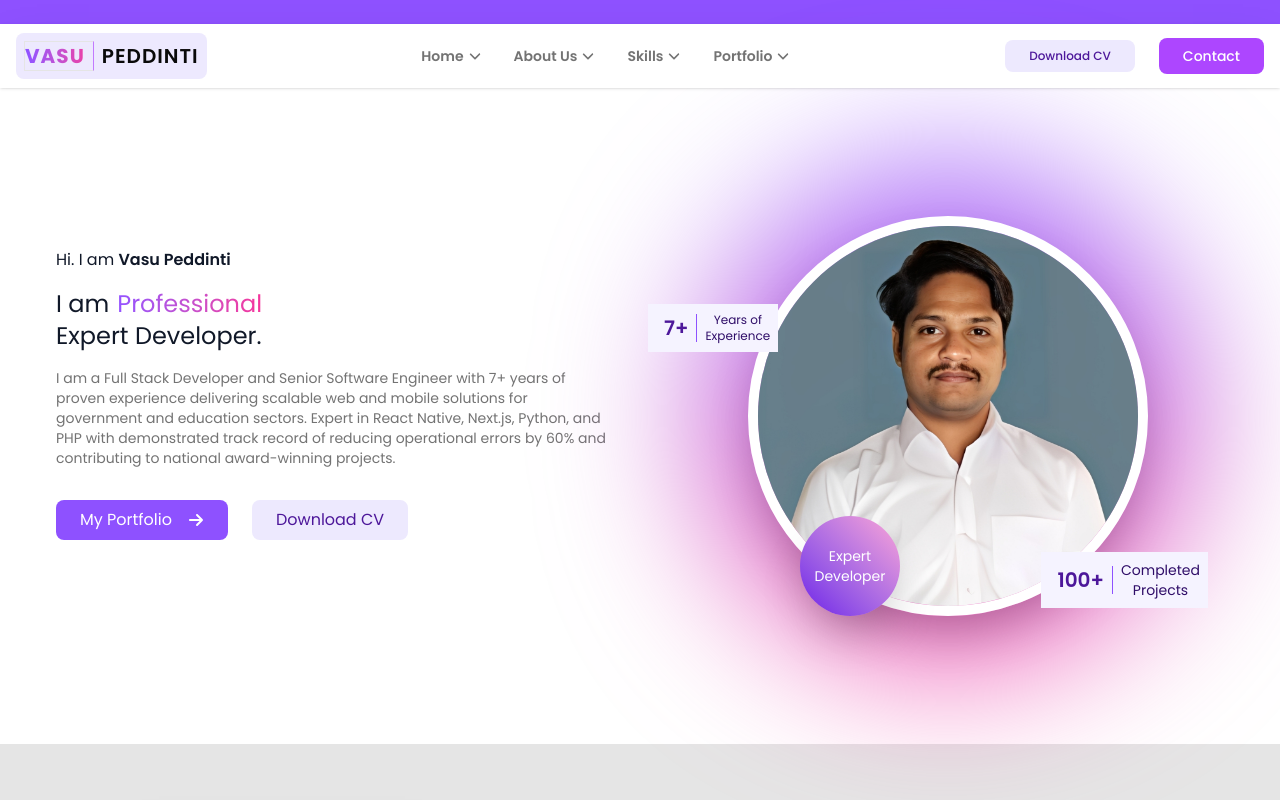
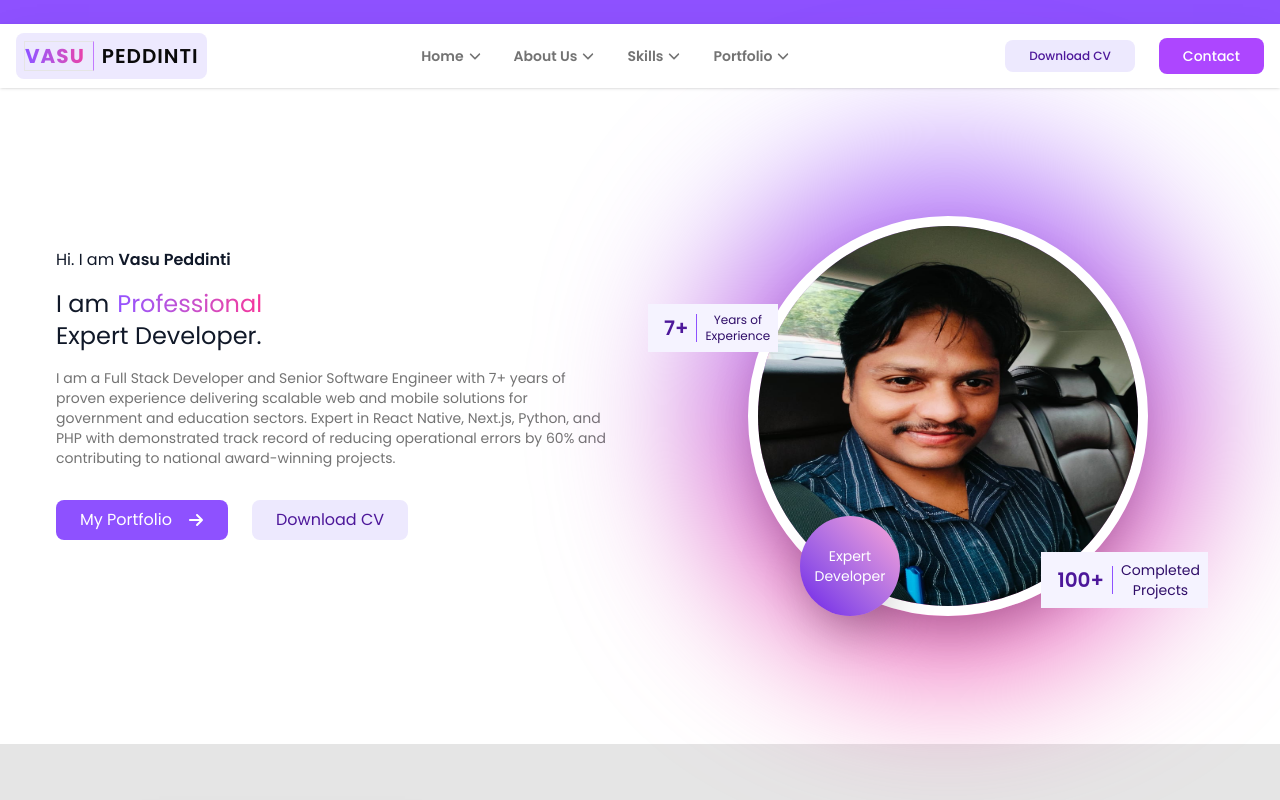
Before and after one commit to pvasu1006-hash/vasupeddinti, a Next.js app: page / in a window 1280 px wide. Shown: the top 800 px of the page. Built offline with nearby package versions, Linux system fonts and the light colour scheme.

Commit message:
Update Home.tsx

```diff
--- a/components/Home.tsx
+++ b/components/Home.tsx
@@ -85,7 +85,7 @@ export default function Home() {
         </div>
         <div className="w-80 h-80 md:w-100 md:h-100  bg-transparent rounded-full z-10 shadow-2xl border-10 border-white ">
           <Image
-            src="/vasuphoto.jpg"
+            src="/vasuphoto1.jpeg"
             alt="Vasu Peddinti"
             width={400}
             height={400}
```
